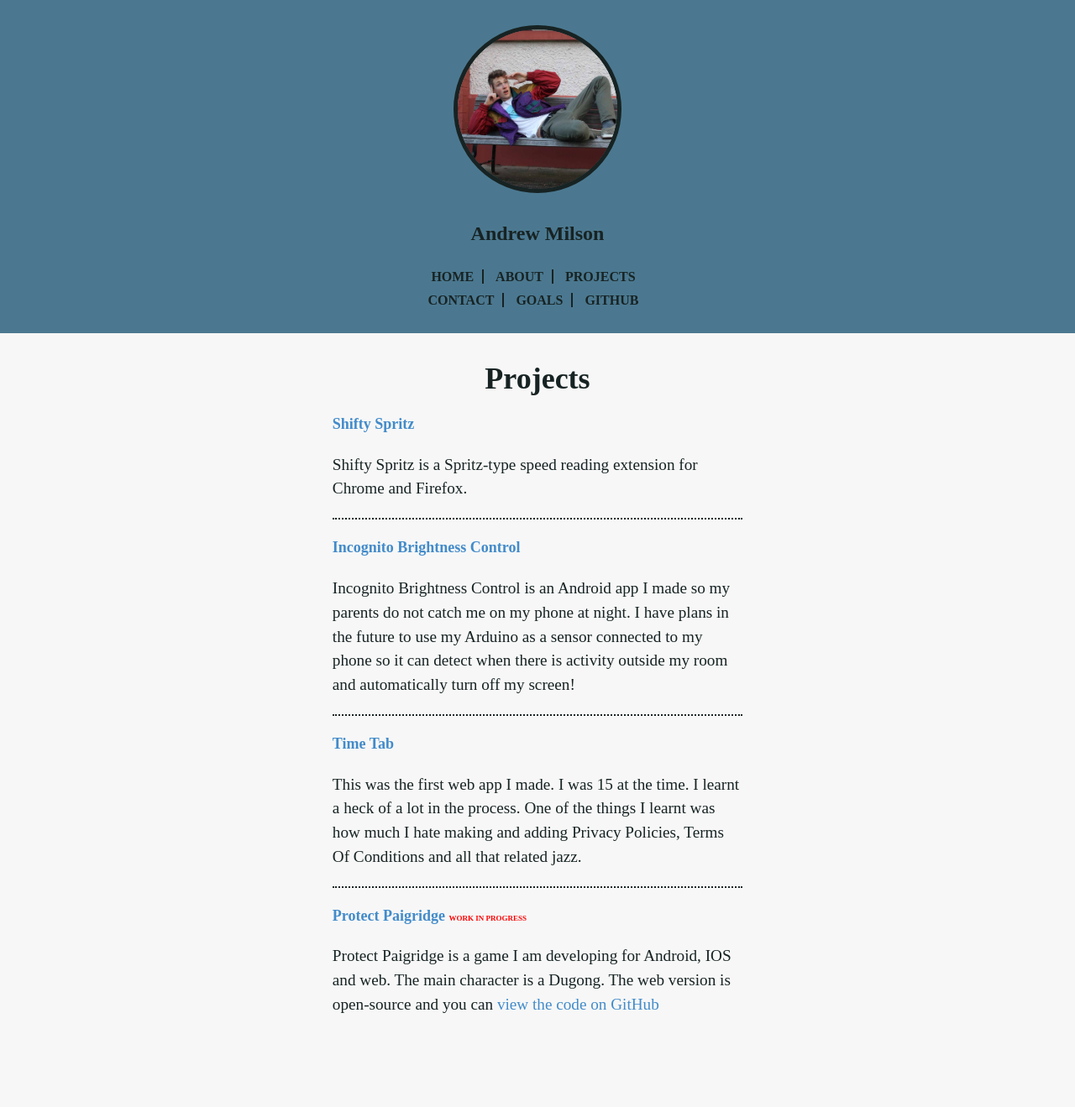
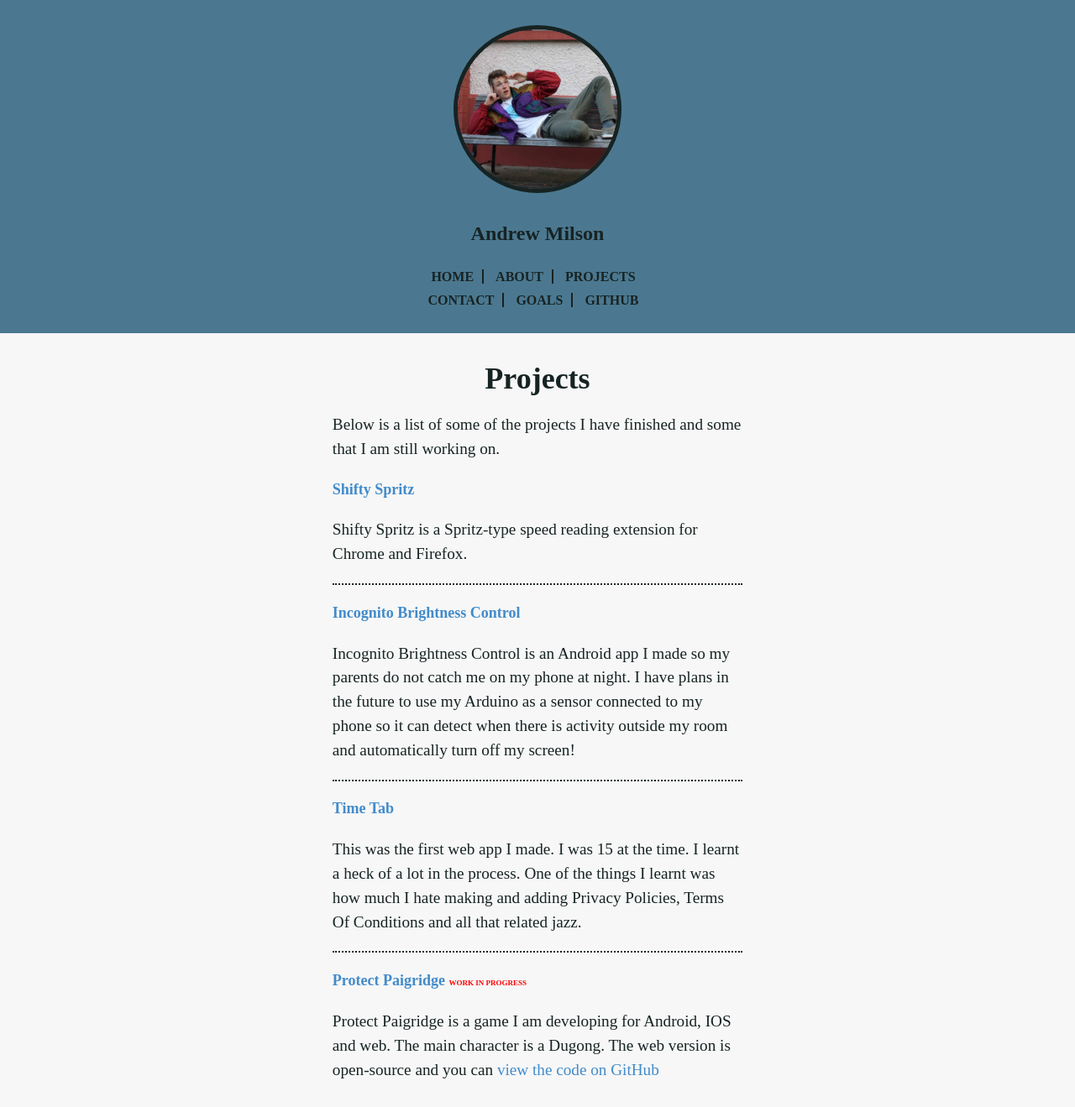
Before and after one commit to andrewmilson/andrewmilson.github.io, a Jekyll site: the page built from projects.html, in a window 1280 px wide. Shown: the whole page at 84% size. Built offline with Jekyll 4.4.1, drawn with Linux system fonts in a browser that asks for light colours; some web fonts are replaced; Markdown is read by kramdown in place of the engine named in the settings; before the commit the page ends 1242 px from its top, so only the background shows below that.

Commit message:
Updated projects page

```diff
--- a/projects.html
+++ b/projects.html
@@ -4,6 +4,10 @@ permalink: /projects/
 ---
 
 <h1>Projects</h1>
+<p>
+  Below is a list of some of the projects I have finished and some that I am still working on.
+</p>
+
 <a href="http://andrewmilson.com/shifty-spritz/" target="_blank"><h4>Shifty Spritz</h4></a>
 <p>Shifty Spritz</a> is a Spritz-type speed reading extension for Chrome and Firefox.</p>
 <hr>
```
